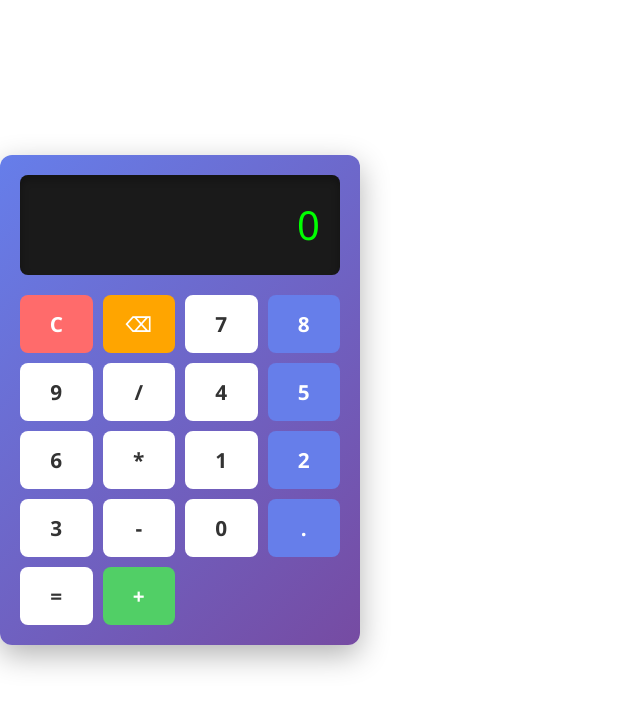
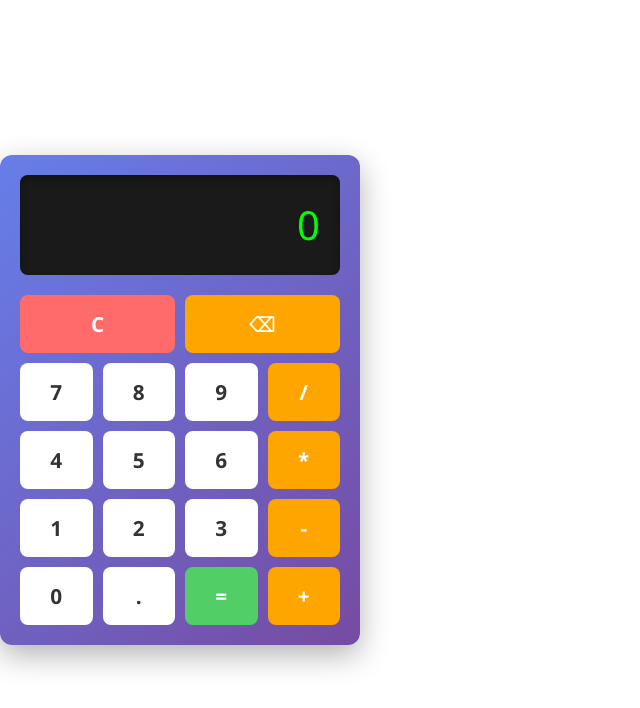
Before and after one commit to kubr7/react-hands-on, a React (Vite) app in the folder day-03-calculator-app/: page / in a window 1280 px wide. Shown: the top 708 px of the page, without its empty margins (0-640 px from the left). Built offline with nearby package versions, Linux system fonts and the light colour scheme.

Commit message:
refactor: fix styling

```diff
--- a/day-03-calculator-app/src/styles/calculator.css
+++ b/day-03-calculator-app/src/styles/calculator.css
@@ -54,7 +54,9 @@
     box-shadow: 0 2px 6px rgba(0, 0, 0, 0.15);
 }
 
+/* Clear button (C) */
 .keypad button:first-child {
+    grid-column: span 2;
     background: #ff6b6b;
     color: white;
 }
@@ -63,7 +65,9 @@
     background: #ff5252;
 }
 
+/* Backspace button (⌫) */
 .keypad button:nth-child(2) {
+    grid-column: span 2;
     background: #ffa500;
     color: white;
 }
@@ -72,21 +76,28 @@
     background: #ff9100;
 }
 
-.keypad button:nth-child(4n) {
-  background: #667eea;
+/* Operator buttons (/, *, -, +) at positions 6, 10, 14, 18 */
+.keypad button:nth-child(6),
+.keypad button:nth-child(10),
+.keypad button:nth-child(14),
+.keypad button:nth-child(18) {
+    background: #ffa500;
     color: white;
 }
 
-.keypad button:nth-child(4n):hover {
-  background: #5568d3;
+.keypad button:nth-child(6):hover,
+.keypad button:nth-child(10):hover,
+.keypad button:nth-child(14):hover,
+.keypad button:nth-child(18):hover {
+    background: #ff9100;
 }
 
-/* Equals button styling */
-.keypad button:last-child {
+/* Equals button styling (position 17) */
+.keypad button:nth-child(17) {
     background: #51cf66;
     color: white;
 }
 
-.keypad button:last-child:hover {
+.keypad button:nth-child(17):hover {
     background: #40c057;
 }
```
Lines whose indentation alone changed are shown as unchanged.
